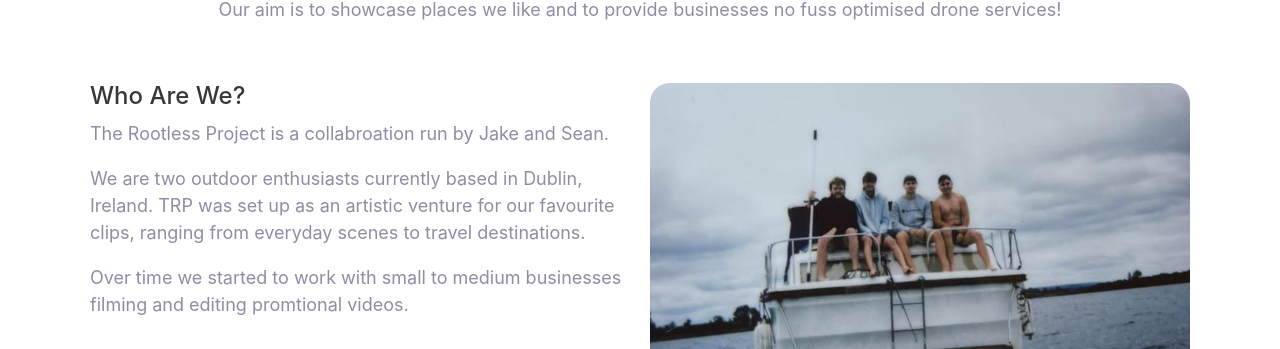
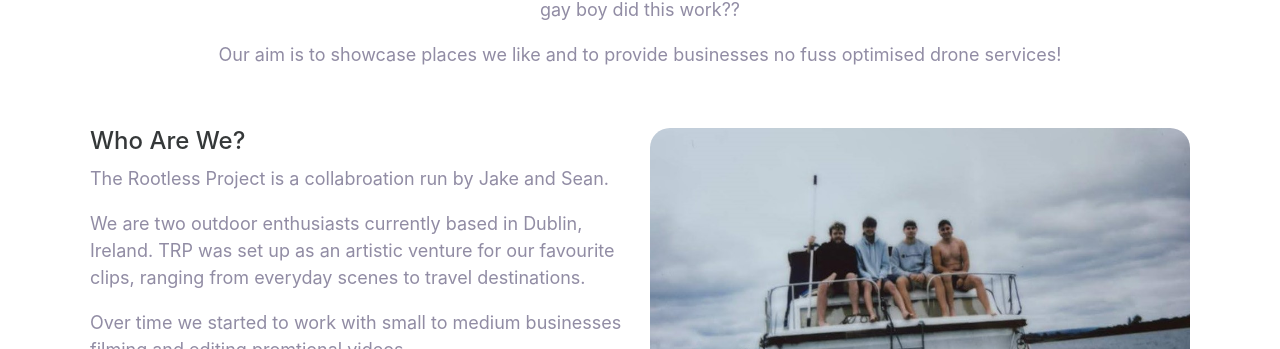
Before and after one commit to Seansx4/sx4, an Eleventy site: page src/index.njk in a window 1280 px wide. Shown: the part 751-1100 px from the top of the page. Built offline with nearby package versions, Linux system fonts and the light colour scheme; Eleventy itself is replaced by a stand-in of ours; files that its build step writes are made by us from their sources; a script that the page names is missing.

Commit message:
we are back baby

```diff
--- a/src/index.njk
+++ b/src/index.njk
@@ -22,6 +22,7 @@ layout: "base.njk"
 <section class="block container">
   <header class="block__header">
     <h2>Overview</h2>
+    <p>gay boy did this work??</p>
     <p>
       Our aim is to showcase places we like and to provide businesses no fuss
       optimised drone services!
```
